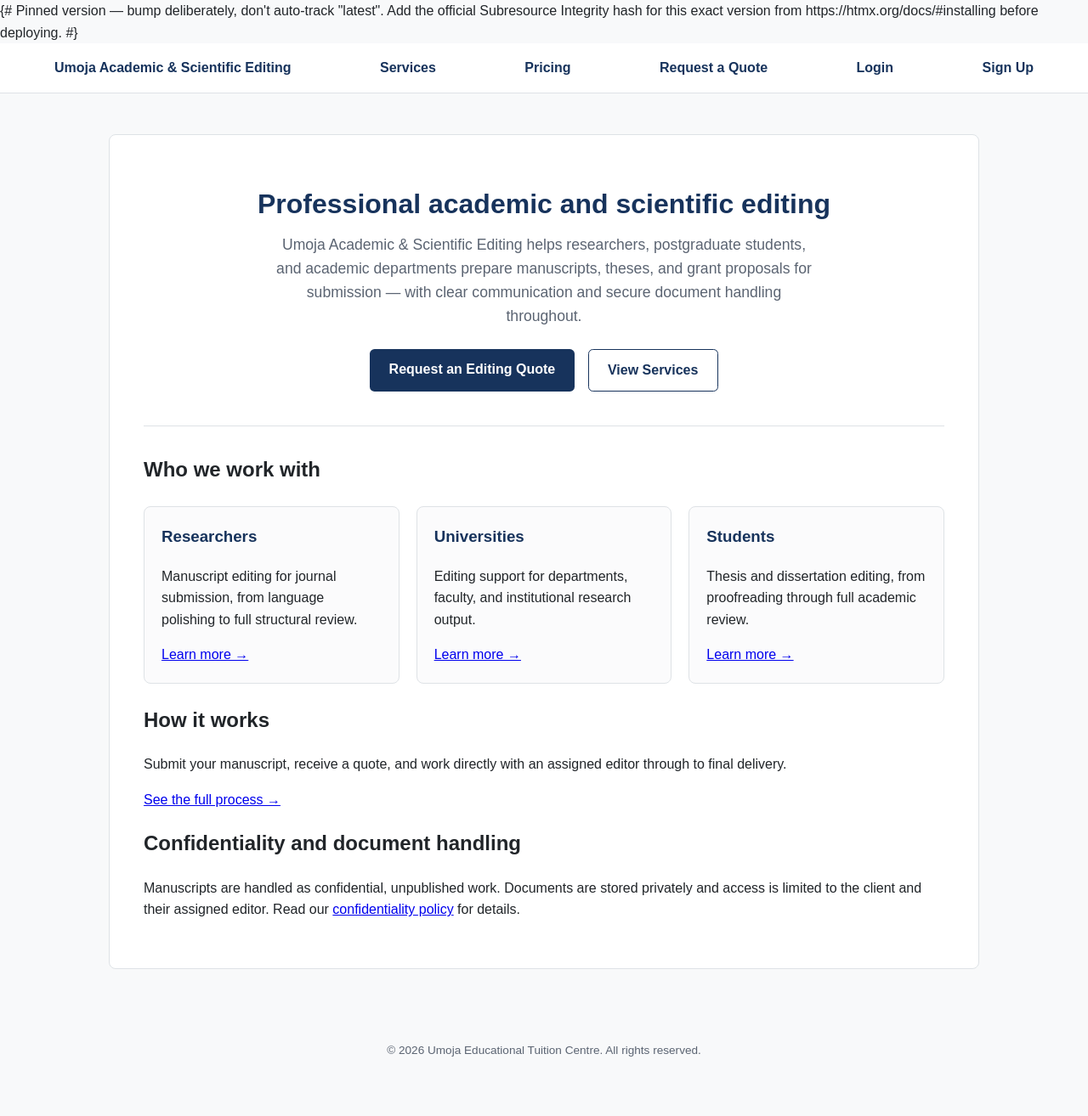
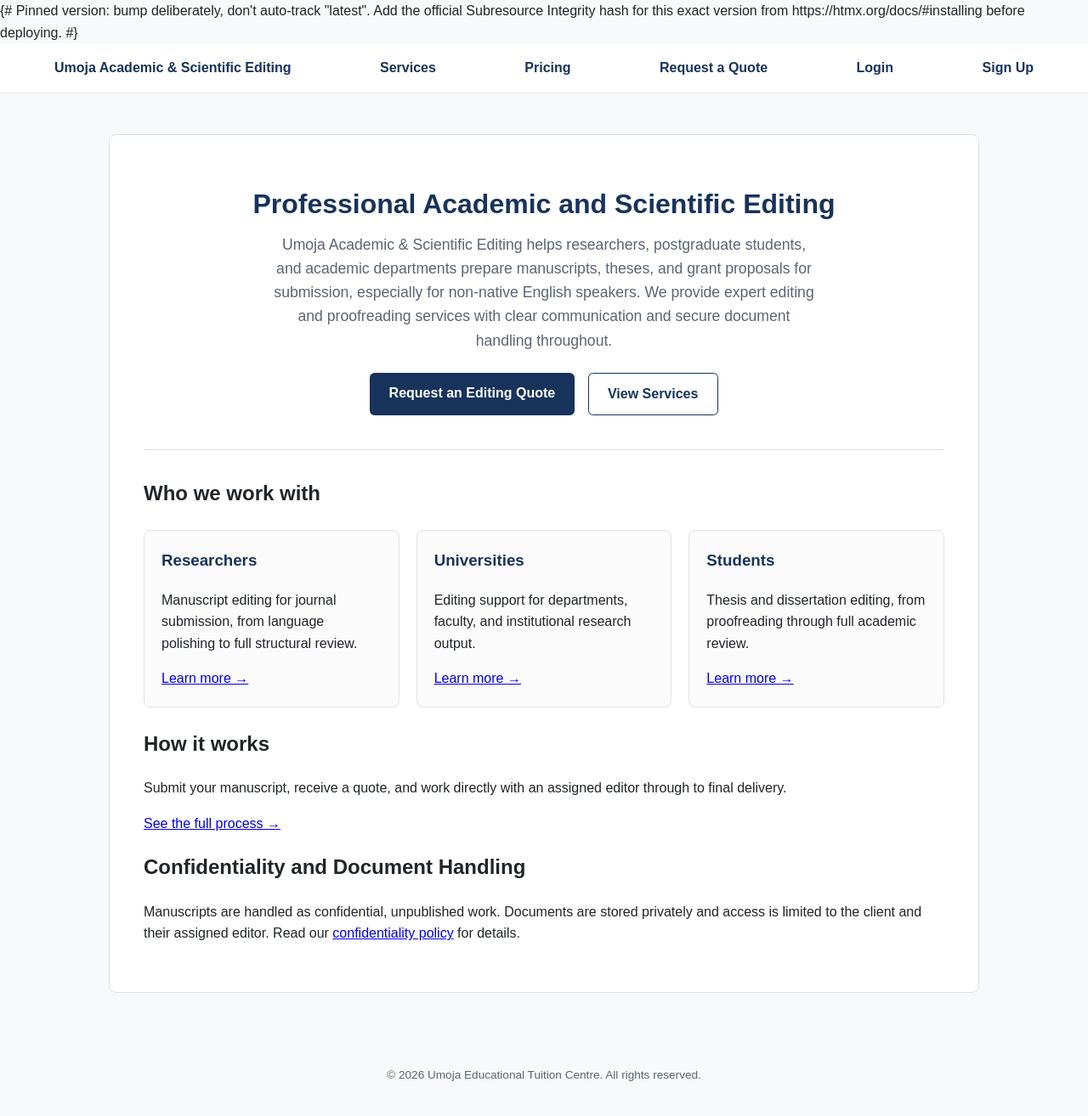
Before and after one commit to DaveOuma/UmojaEducationalTuitionCentre-for-Academic-Editing, a Django app: page / in a window 1280 px wide. Shown: the whole page at 85% size. Before the commit the page ends 1244 px from the top, so only its background shows below. Run offline with Django 5.2, Linux system fonts and the light colour scheme.

Commit message:
Refined wording for various pages

```diff
--- a/static/css/style.css
+++ b/static/css/style.css
@@ -1,5 +1,5 @@
 /* =========================================
-   Umoja Academic & Scientific Editing
+   Umoja Academic and Scientific Editing
    Base Stylesheet
    ========================================= */
 
--- a/templates/base.html
+++ b/templates/base.html
@@ -11,7 +11,7 @@
 
     <link rel="stylesheet" href="{% static 'css/style.css' %}">
 
-    {# Pinned version — bump deliberately, don't auto-track "latest".
+    {# Pinned version: bump deliberately, don't auto-track "latest".
     Add the official Subresource Integrity hash for this exact version
     from https://htmx.org/docs/#installing before deploying. #}
     <script src="https://unpkg.com/htmx.org@2.0.3" crossorigin="anonymous"></script>
--- a/templates/website/for_universities.html
+++ b/templates/website/for_universities.html
@@ -5,7 +5,7 @@
 <section>
     <h1>For Universities</h1>
     <p>
-        We support departments and faculty with editing for research output at scale —
+        We support departments and faculty with editing for research output at scale, including
         journal manuscripts, institutional reports, and faculty publications.
         Institutional accounts allow multiple staff and researchers to submit assignments
         under one organization.
--- a/templates/website/home.html
+++ b/templates/website/home.html
@@ -1,13 +1,12 @@
 {% extends "base.html" %}
-{% block title %}{{ service_brand_name }} — Academic & Scientific Editing{% endblock %}
+{% block title %}{{ service_brand_name }} — Academic and Scientific Editing{% endblock %}
 {% block main_class %}site-wide{% endblock %}
 {% block content %}
 <section class="hero">
-    <h1>Professional academic and scientific editing</h1>
+    <h1>Professional Academic and Scientific Editing</h1>
     <p class="lede">
         {{ service_brand_name }} helps researchers, postgraduate students, and academic
-        departments prepare manuscripts, theses, and grant proposals for submission —
-        with clear communication and secure document handling throughout.
+        departments prepare manuscripts, theses, and grant proposals for submission, especially for non-native English speakers. We provide expert editing and proofreading services with clear communication and secure document handling throughout.
     </p>
     <div class="cta-buttons">
         <a href="{% url 'website:request_a_quote' %}" class="primary">Request an Editing Quote</a>
@@ -43,7 +42,7 @@
 </section>
 
 <section>
-    <h2>Confidentiality and document handling</h2>
+    <h2>Confidentiality and Document Handling</h2>
     <p>
         Manuscripts are handled as confidential, unpublished work. Documents are stored
         privately and access is limited to the client and their assigned editor.
```
Also changed, not shown: README.md.
